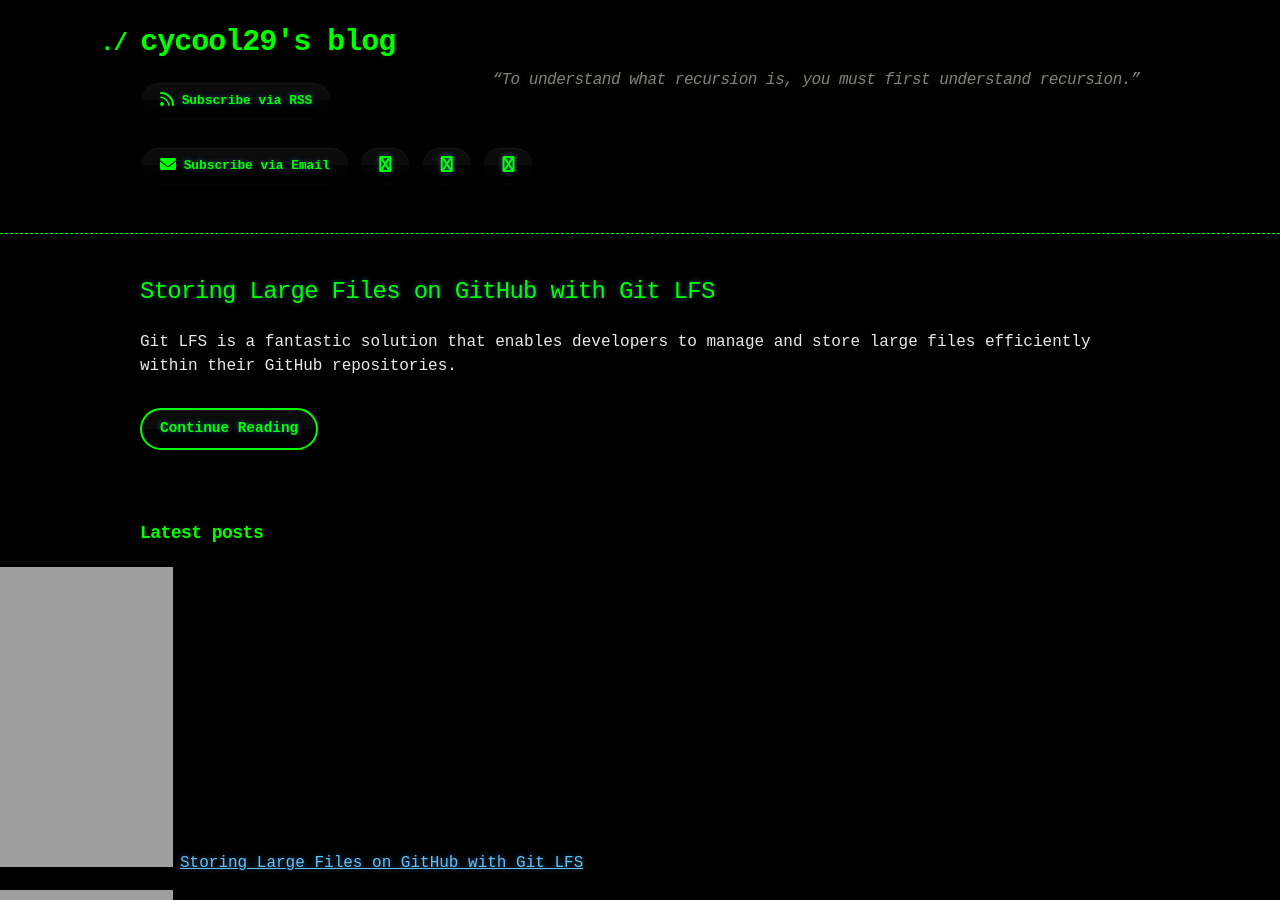
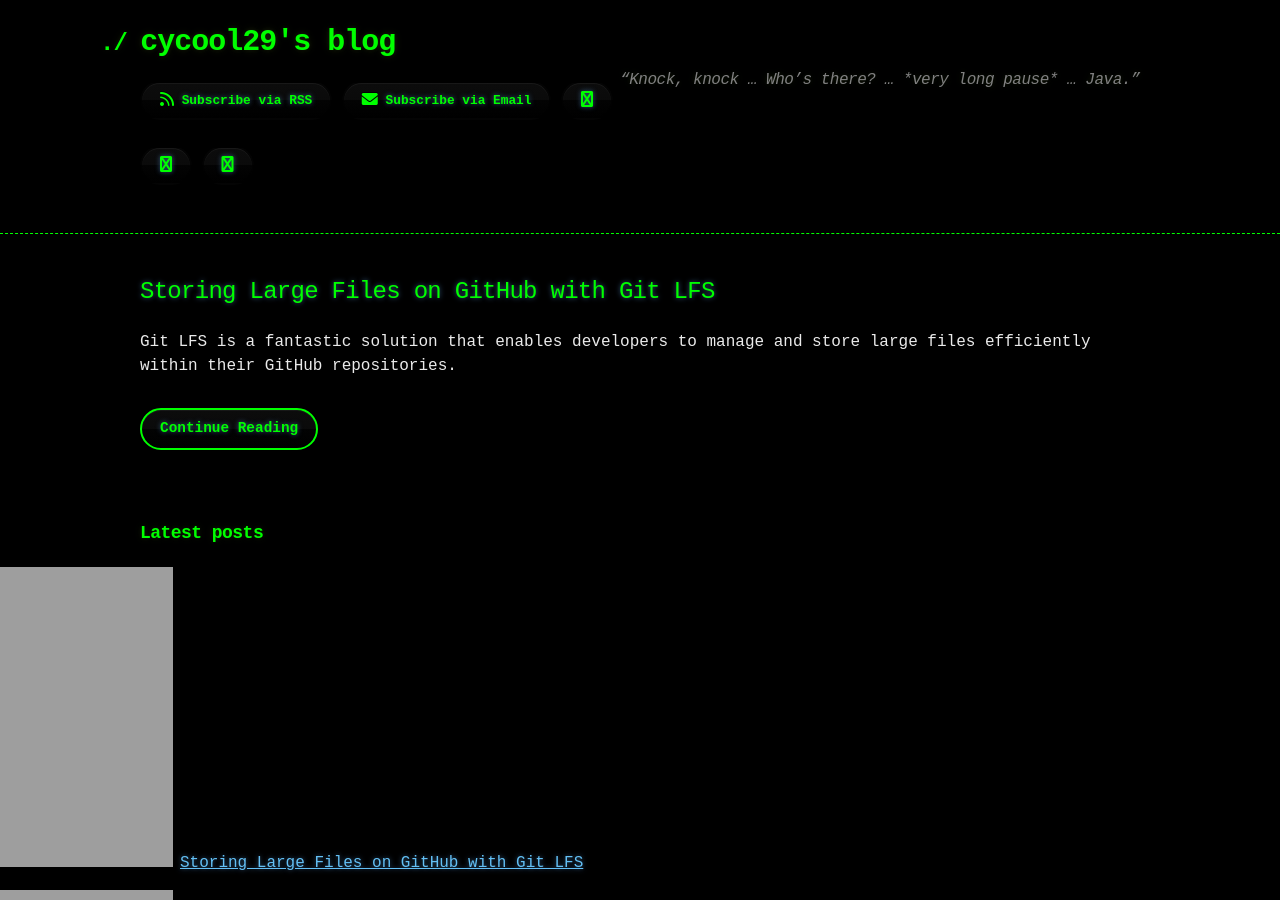
Before and after one commit to cycool29/cycool29.github.io, a Jekyll site: the page built from index.md, in a window 1280 px wide and 900 px high. Built offline with Jekyll 4.4.1, drawn with Linux system fonts in a browser that asks for light colours; a style sheet for code colours, icons or effects is not loaded.

Commit message:
Update quotes

```diff
--- a/_config.yml
+++ b/_config.yml
@@ -1,5 +1,5 @@
 title: cycool29's blog
-description: "“To understand what recursion is, you must first understand recursion.” "
+description: "“Knock, knock … Who’s there? … *very long pause* … Java.”"
 bio: A high school student. Intermediate in Python, Git, Bash. Learning JavaScript. He/Him. "
 author: cycool29
 url: https://cycool29.github.io
```
